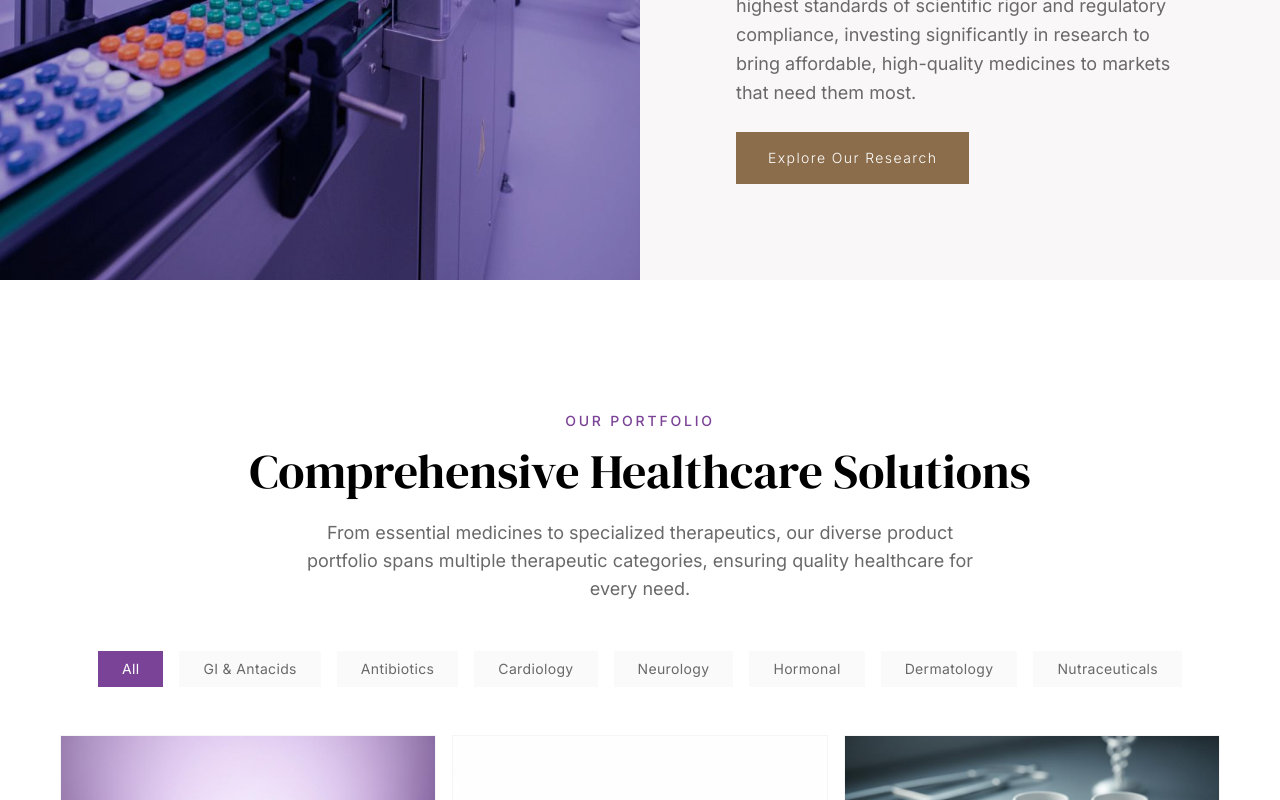
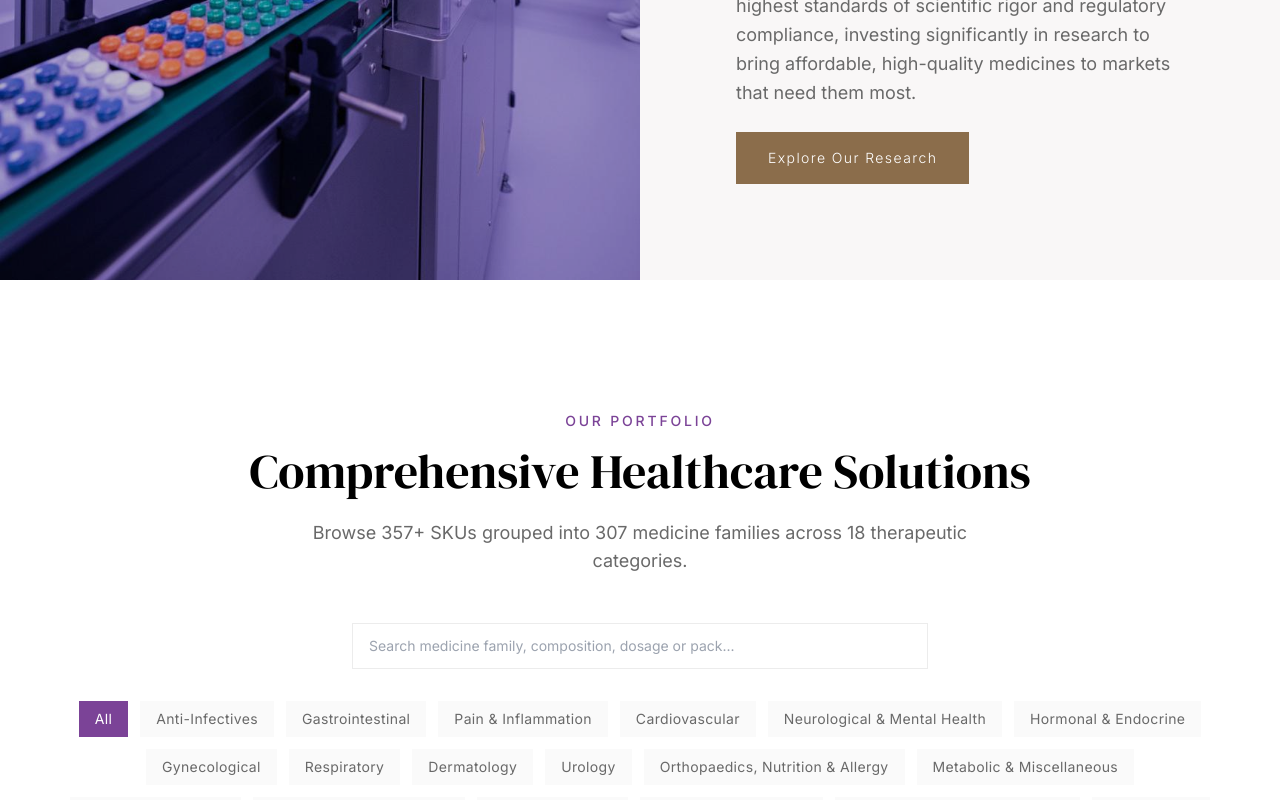
Before and after one commit to RachitSharma123/pharmaceutica-site, a React (Vite) app: page / in a window 1280 px wide. Shown: the part 2669-3469 px from the top of the page. Built offline with nearby package versions, Linux system fonts and the light colour scheme.

Commit message:
Group medication variants by family in products cards

```diff
--- a/src/sections/Products.tsx
+++ b/src/sections/Products.tsx
@@ -1,13 +1,100 @@
-import { useEffect, useRef, useState } from 'react';
-import { ArrowRight } from 'lucide-react';
+import { useEffect, useMemo, useRef, useState } from 'react';
+import { ArrowRight, Pill } from 'lucide-react';
+import medicationsCatalog from '../medications_data.json';
 import { productsConfig } from '../config';
 
+interface MedicationEntry {
+  id: string;
+  range: string;
+  category: string;
+  name: string;
+  form: string;
+  composition: string;
+  packing: string;
+}
+
+interface MedicationFamily {
+  id: string;
+  name: string;
+  categories: string[];
+  ranges: string[];
+  forms: string[];
+  compositions: string[];
+  packings: string[];
+  variants: MedicationEntry[];
+}
+
+type CatalogJson = Record<
+  string,
+  Record<string, Array<{ name: string; form: string; composition: string; packing: string }>>
+>;
+
+const catalogData = medicationsCatalog as CatalogJson;
+
+const normalizeMedicationName = (name: string): string => {
+  const stripped = name
+    .replace(/\b\d+(?:\.\d+)?\s*(?:mg|mcg|g|ml|iu|%)(?:\/[\d.]+\s*(?:mg|mcg|g|ml))?\b/gi, ' ')
+    .replace(/\b(?:tablet|tablets|capsule|capsules|suspension|syrup|cream|ointment|gel|drops|lotion|shampoo|sachet|dry syrup|solution|chewable|sr|er|dt)\b/gi, ' ')
+    .replace(/[+/,()-]/g, ' ')
+    .replace(/\s+/g, ' ')
+    .trim();
+
+  return stripped.length > 0 ? stripped : name;
+};
+
+const uniqueValues = (values: string[]) => [...new Set(values.filter(Boolean))];
+
 const Products = () => {
-  if (!productsConfig.heading && productsConfig.products.length === 0) return null;
-
   const sectionRef = useRef<HTMLDivElement>(null);
   const [isVisible, setIsVisible] = useState(false);
-  const [activeCategory, setActiveCategory] = useState(productsConfig.categories[0] || 'All');
+  const [activeCategory, setActiveCategory] = useState('All');
+  const [searchTerm, setSearchTerm] = useState('');
+  const [visibleCount, setVisibleCount] = useState(9);
+
+  const medications = useMemo<MedicationEntry[]>(() => {
+    return Object.entries(catalogData).flatMap(([range, categories]) =>
+      Object.entries(categories).flatMap(([category, items]) =>
+        items.map((item, index) => ({
+          id: `${range}-${category}-${item.name}-${index}`,
+          range,
+          category,
+          name: item.name,
+          form: item.form,
+          composition: item.composition,
+          packing: item.packing,
+        }))
+      )
+    );
+  }, []);
+
+  const categories = useMemo(
+    () => ['All', ...new Set(medications.map((item) => item.category))],
+    [medications]
+  );
+
+  const medicationFamilies = useMemo<MedicationFamily[]>(() => {
+    const familyMap = new Map<string, MedicationEntry[]>();
+
+    medications.forEach((medication) => {
+      const key = normalizeMedicationName(medication.name).toLowerCase();
+      const existing = familyMap.get(key) ?? [];
+      existing.push(medication);
+      familyMap.set(key, existing);
+    });
+
+    return Array.from(familyMap.entries())
+      .map(([key, variants]) => ({
+        id: key,
+        name: normalizeMedicationName(variants[0].name),
+        categories: uniqueValues(variants.map((item) => item.category)),
+        ranges: uniqueValues(variants.map((item) => item.range)),
+        forms: uniqueValues(variants.map((item) => item.form)),
+        compositions: uniqueValues(variants.map((item) => item.composition)),
+        packings: uniqueValues(variants.map((item) => item.packing)),
+        variants,
+      }))
+      .sort((a, b) => b.variants.length - a.variants.length || a.name.localeCompare(b.name));
+  }, [medications]);
 
   useEffect(() => {
     const observer = new IntersectionObserver(
@@ -27,18 +114,36 @@ const Products = () => {
     return () => observer.disconnect();
   }, []);
 
-  const filteredProducts = activeCategory === productsConfig.categories[0]
-    ? productsConfig.products
-    : productsConfig.products.filter(p => p.category === activeCategory);
+  useEffect(() => {
+    setVisibleCount(9);
+  }, [activeCategory, searchTerm]);
+
+  const filteredFamilies = useMemo(() => {
+    const query = searchTerm.trim().toLowerCase();
+
+    return medicationFamilies.filter((family) => {
+      const matchesCategory =
+        activeCategory === 'All' || family.categories.some((category) => category === activeCategory);
+      const matchesSearch =
+        query.length === 0 ||
+        family.name.toLowerCase().includes(query) ||
+        family.variants.some(
+          (item) =>
+            item.name.toLowerCase().includes(query) ||
+            item.composition.toLowerCase().includes(query) ||
+            item.form.toLowerCase().includes(query) ||
+            item.packing.toLowerCase().includes(query)
+        );
+
+      return matchesCategory && matchesSearch;
+    });
+  }, [activeCategory, medicationFamilies, searchTerm]);
+
+  const displayedFamilies = filteredFamilies.slice(0, visibleCount);
 
   return (
-    <section
-      id="products"
-      ref={sectionRef}
-      className="py-24 md:py-32 bg-white"
-    >
+    <section id="products" ref={sectionRef} className="py-24 md:py-32 bg-white">
       <div className="max-w-[1400px] mx-auto px-6 md:px-12 lg:px-[60px]">
-        {/* Header */}
         <div className="text-center mb-12">
           <span
             className={`inline-block mb-4 text-sm tracking-[0.2em] text-[#7b4397] font-medium uppercase transition-all duration-700 ${
@@ -61,23 +166,39 @@ const Products = () => {
             }`}
             style={{ transitionDelay: '400ms' }}
           >
-            {productsConfig.description}
+            Browse {medications.length}+ SKUs grouped into {medicationFamilies.length} medicine families across{' '}
+            {categories.length - 1} therapeutic categories.
           </p>
         </div>
 
-        {/* Category Filter */}
-        {productsConfig.categories.length > 0 && (
         <div
-            className={`flex flex-wrap justify-center gap-4 mb-12 transition-all duration-700 ${
+          className={`mb-8 transition-all duration-700 ${
+            isVisible ? 'opacity-100 translate-y-0' : 'opacity-0 translate-y-4'
+          }`}
+          style={{ transitionDelay: '550ms' }}
+        >
+          <div className="max-w-xl mx-auto">
+            <input
+              type="search"
+              value={searchTerm}
+              onChange={(event) => setSearchTerm(event.target.value)}
+              placeholder="Search medicine family, composition, dosage or pack..."
+              className="w-full px-4 py-3 border border-[#ececec] rounded-none text-sm focus:outline-none focus:border-[#7b4397]"
+            />
+          </div>
+        </div>
+
+        <div
+          className={`flex flex-wrap justify-center gap-3 mb-12 transition-all duration-700 ${
             isVisible ? 'opacity-100 translate-y-0' : 'opacity-0 translate-y-4'
           }`}
           style={{ transitionDelay: '600ms' }}
         >
-            {productsConfig.categories.map((category) => (
+          {categories.map((category) => (
             <button
               key={category}
               onClick={() => setActiveCategory(category)}
-                className={`px-6 py-2 text-sm tracking-wide transition-all duration-300 ${
+              className={`px-4 py-2 text-xs md:text-sm tracking-wide transition-all duration-300 ${
                 activeCategory === category
                   ? 'bg-[#7b4397] text-white'
                   : 'bg-[#fafafa] text-[#696969] hover:bg-[#f0f0f0]'
@@ -87,55 +208,65 @@ const Products = () => {
             </button>
           ))}
         </div>
-        )}
 
-        {/* Products Grid */}
-        <div className="grid grid-cols-1 md:grid-cols-2 lg:grid-cols-3 gap-4">
-          {filteredProducts.map((product, index) => (
-            <div
-              key={product.id}
-              className={`group bg-[#fafafa] border border-[#f5f5f5] transition-all duration-700 ${
+        <div className="grid grid-cols-1 md:grid-cols-2 lg:grid-cols-3 gap-5">
+          {displayedFamilies.map((family, index) => (
+            <article
+              key={family.id}
+              className={`bg-[#fafafa] border border-[#f0f0f0] p-6 transition-all duration-700 hover:border-[#d7c4e3] hover:shadow-sm ${
                 isVisible ? 'opacity-100 translate-y-0' : 'opacity-0 translate-y-8'
               }`}
-              style={{ transitionDelay: `${800 + index * 100}ms` }}
+              style={{ transitionDelay: `${700 + index * 40}ms` }}
             >
-              {/* Image Container */}
-              <div className="relative h-[400px] overflow-hidden bg-[#fafafa]">
-                <img
-                  src={product.image}
-                  alt={product.name}
-                  className="w-full h-full object-cover transition-transform duration-300 ease-in-out group-hover:scale-110"
-                />
-
-                {/* View Details Button */}
-                <button
-                  className="absolute bottom-4 left-1/2 -translate-x-1/2 px-6 py-3 flex items-center gap-2 text-sm tracking-wide transition-all duration-300 bg-[#7b4397] text-white opacity-0 translate-y-4 group-hover:opacity-100 group-hover:translate-y-0"
-                >
-                  <span>Explore Range</span>
-                  <ArrowRight size={16} />
-                </button>
+              <div className="flex items-start justify-between gap-4 mb-4">
+                <div>
+                  <p className="text-[11px] tracking-[0.15em] uppercase text-[#7b4397] mb-1">
+                    {family.categories.slice(0, 2).join(' • ')}
+                    {family.categories.length > 2 ? ' +' : ''}
+                  </p>
+                  <h3 className="font-serif text-xl leading-tight text-black">{family.name}</h3>
+                </div>
+                <span className="inline-flex items-center gap-1 text-xs px-2.5 py-1 bg-white border border-[#ececec] text-[#555]">
+                  <Pill size={13} />
+                  {family.variants.length} variants
+                </span>
               </div>
 
-              {/* Product Info */}
-              <div className="p-5 bg-white">
-                <span className="text-xs text-[#7b4397] tracking-wide uppercase">{product.category}</span>
-                <h3 className="font-serif text-xl text-black mt-1">{product.name}</h3>
-                <p className="text-[#696969] text-sm mt-2">Comprehensive therapeutic solutions</p>
+              <p className="text-sm text-[#666] min-h-[56px]">{family.compositions[0]}</p>
+
+              <div className="mt-4 flex flex-wrap gap-2">
+                {family.variants.slice(0, 4).map((variant) => (
+                  <span key={variant.id} className="text-[11px] px-2.5 py-1 bg-white border border-[#ececec] text-[#666]">
+                    {variant.name} • {variant.packing}
+                  </span>
+                ))}
+                {family.variants.length > 4 && (
+                  <span className="text-[11px] px-2.5 py-1 bg-[#f4ebfa] text-[#7b4397] border border-[#e8d8f1]">
+                    +{family.variants.length - 4} more variants
+                  </span>
+                )}
               </div>
+
+              <div className="mt-4 pt-4 border-t border-[#ececec] flex items-center justify-between gap-3">
+                <p className="text-xs text-[#666]">Forms: {family.forms.join(', ')}</p>
+                <p className="text-xs text-[#9a9a9a]">{family.ranges.join(' • ')}</p>
               </div>
+            </article>
           ))}
         </div>
 
-        {/* View All Link */}
-        {productsConfig.viewAllText && (
-          <div
-            className={`text-center mt-12 transition-all duration-700 ${
-              isVisible ? 'opacity-100 translate-y-0' : 'opacity-0 translate-y-4'
-            }`}
-            style={{ transitionDelay: '1200ms' }}
+        {filteredFamilies.length === 0 && (
+          <div className="text-center mt-10 text-[#696969]">No medicines found for this filter.</div>
+        )}
+
+        {visibleCount < filteredFamilies.length && (
+          <div className="text-center mt-12">
+            <button
+              onClick={() => setVisibleCount((current) => current + 9)}
+              className="px-8 py-3 border border-[#7b4397] text-[#7b4397] inline-flex items-center gap-2 hover:bg-[#7b4397] hover:text-white transition-all duration-300"
             >
-            <button className="px-12 py-4 border-2 border-[#7b4397] text-[#7b4397] font-light tracking-widest text-sm hover:bg-[#7b4397] hover:text-white transition-all duration-300">
-              {productsConfig.viewAllText}
+              Show More
+              <ArrowRight size={16} />
             </button>
           </div>
         )}
```
Lines whose indentation alone changed are shown as unchanged.
